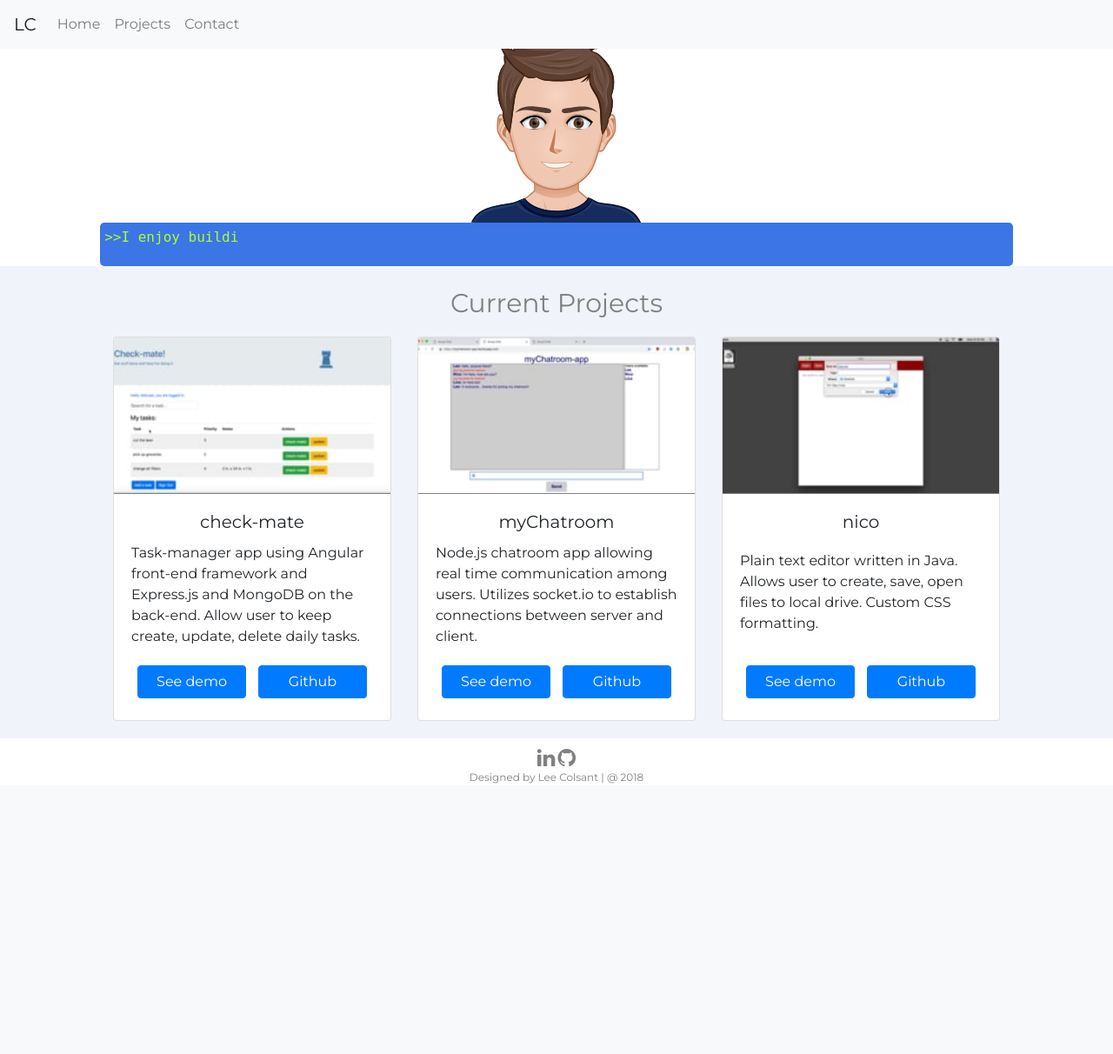
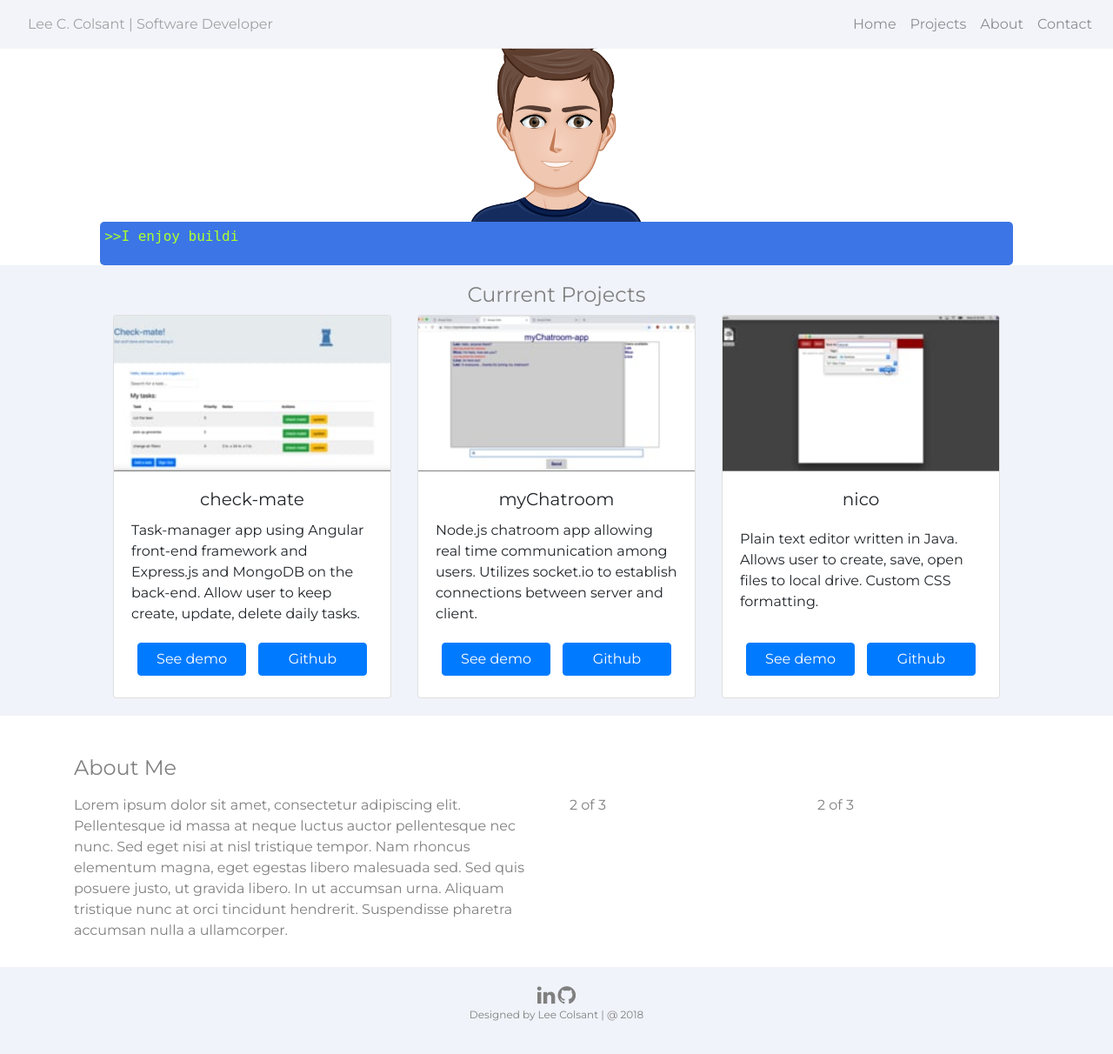
Before and after one commit to lcolsant/Portfolio, a Flask app: page / in a window 1280 px wide. Shown: the whole page at 87% size. Before the commit the page ends 901 px from the top, so only its background shows below. Run offline with Flask 2, Linux system fonts and the light colour scheme; some libraries are stand-ins or nearby versions.

Commit message:
adjusting nav footer

```diff
--- a/static/styles.css
+++ b/static/styles.css
@@ -6,6 +6,11 @@
 body{
     /* font-family: 'Josefin Sans', sans-serif; */
     font-family: 'Montserrat', sans-serif;
+}
+
+.navbar {
+    color: gray;
+    opacity: 30%;
 }
 
 
@@ -27,6 +32,7 @@
 .main-top {
     width: 100%;
     text-align: center;
+    margin-top: 55px;
 
 }
 
@@ -105,16 +111,50 @@
       /* display: inline-block; */
   }
 
+.navbar {
+    background-color: #f0f3f9;
+    opacity: 0.85;
+
+}
+
+  #about{
+      /* height: 400px; */
+      padding: 30px;
+      /* display: inline-block; */
+      margin: 0 auto;
+      /* text-align: center; */
+      color: gray;
+
+  }
+
+  /* .about-left {
+      width: 40%;
+      border: 1px dotted red;
+      display: inline-block;
+      text-align: left;
+      margin-left: 10px;
+  }
+
+  .about-right {
+    width: 40%;
+    border: 1px dotted red;
+    display: inline-block;
+    text-align: left;
+    margin-left: 10px;
+
+
+  } */
+
 
 
 footer {
     /* border: 1px solid green; */
     width: 100%;
-    height: 50px;
-    padding: 10px;
+    padding: 20px;
     text-align: center;
     color: gray;
     font-size: 12px;
+    background-color: #f0f3f9;
 
 
 }
--- a/templates/index.html
+++ b/templates/index.html
@@ -8,24 +8,29 @@
     <link rel="stylesheet" href="https://cdnjs.cloudflare.com/ajax/libs/font-awesome/4.7.0/css/font-awesome.min.css">
     <link href="https://fonts.googleapis.com/css?family=Montserrat:300,400" rel="stylesheet">
     <link rel="stylesheet" href="../static/styles.css">
-    <title>LC Portfolio</title>
+    <!-- <script src="https://ajax.googleapis.com/ajax/libs/jquery/3.3.1/jquery.min.js"></script> -->
+    <title>Lee C. Colsant | Software Developer</title>
 </head>
 <body>
-    <nav class="navbar navbar-expand-lg navbar-light bg-light">
-        <a class="navbar-brand" href="#">LC</a>
+    <div id="top"></div>
+    <nav class="navbar navbar-expand-lg fixed-top  navbar-light ">
+        <a class="navbar" href="#">Lee C. Colsant | Software Developer</a>
         <button class="navbar-toggler" type="button" data-toggle="collapse" data-target="#navbarNav" aria-controls="navbarNav" aria-expanded="false" aria-label="Toggle navigation">
             <span class="navbar-toggler-icon"></span>
         </button>
         <div class="collapse navbar-collapse" id="navbarNav">
-            <ul class="navbar-nav">
+            <ul class="navbar-nav ml-auto">
                 <li class="nav-item">
-                    <a class="nav-link" href="#">Home <span class="sr-only">(current)</span></a>
+                    <a class="nav-link" href="#top">Home <span class="sr-only">(current)</span></a>
                 </li>
                 <li class="nav-item">
-                    <a class="nav-link" href="#projects">Projects</a>
+                    <a class="nav-link" href="#projectanchor">Projects</a>
                 </li>
                 <li class="nav-item">
-                    <a class="nav-link" href="#">Contact</a>
+                    <a class="nav-link" href="#about">About</a>
+                </li>
+                <li class="nav-item">
+                    <a class="nav-link" href="#contact">Contact</a>
                 </li>
             </ul>
         </div>
@@ -40,8 +45,9 @@
             </div>
             <div class="main-bottom">
                 <div id="projects">
-                    <p>Current Projects</p>
+                    <h4>Currrent Projects</h4>
                 </div>
+                <div id="projectanchor"></div>
                 <div class="row justify-content-center">
 
                     <div class="card-deck">
@@ -84,6 +90,44 @@
                  </div>
             </div>
         </div>
+        <div id="about">
+            <!-- <div class="about-left col-4">
+                <p>
+                        Lorem ipsum dolor sit amet, consectetur adipiscing elit. Pellentesque id massa at neque luctus auctor pellentesque nec nunc. Sed eget nisi at nisl tristique tempor. Nam rhoncus elementum magna, eget egestas libero malesuada sed. Sed quis posuere justo, ut gravida libero. In ut accumsan urna. Aliquam tristique nunc at orci tincidunt hendrerit. Suspendisse pharetra accumsan nulla a ullamcorper. Suspendisse potenti. Sed volutpat nunc eu felis aliquet vestibulum. Integer egestas hendrerit metus, imperdiet viverra nisi euismod non. Sed molestie tempor faucibus. Vestibulum nec diam laoreet velit vestibulum gravida ac vel nisl. Curabitur faucibus blandit mauris vitae euismod. Sed turpis purus, fermentum ut metus nec, sagittis mattis turpis. Praesent eleifend odio sed erat sagittis, eget pulvinar velit auctor.
+
+
+                </p>
+            </div>
+            <div class="about-right col-6">
+                <p>
+                        Lorem ipsum dolor sit amet, consectetur adipiscing elit. Pellentesque id massa at neque luctus auctor pellentesque nec nunc. Sed eget nisi at nisl tristique tempor. Nam rhoncus elementum magna, eget egestas libero malesuada sed. Sed quis posuere justo, ut gravida libero. In ut accumsan urna. Aliquam tristique nunc at orci tincidunt hendrerit. Suspendisse pharetra accumsan nulla a ullamcorper. Suspendisse potenti. Sed volutpat nunc eu felis aliquet vestibulum. Integer egestas hendrerit metus, imperdiet viverra nisi euismod non. Sed molestie tempor faucibus. Vestibulum nec diam laoreet velit vestibulum gravida ac vel nisl. Curabitur faucibus blandit mauris vitae euismod. Sed turpis purus, fermentum ut metus nec, sagittis mattis turpis. Praesent eleifend odio sed erat sagittis, eget pulvinar velit auctor.
+
+
+                </p>
+            </div> -->
+
+            <div class="container">
+                <div class="row">
+                    <div class="col-sm-12">
+                        <p>
+                            <h4>About Me</h4>
+                        </p>
+                    </div>
+                </div>
+                <div class="row">
+                    <div class="col-sm-6 col-12">
+                            Lorem ipsum dolor sit amet, consectetur adipiscing elit. Pellentesque id massa at neque luctus auctor pellentesque nec nunc. Sed eget nisi at nisl tristique tempor. Nam rhoncus elementum magna, eget egestas libero malesuada sed. Sed quis posuere justo, ut gravida libero. In ut accumsan urna. Aliquam tristique nunc at orci tincidunt hendrerit. Suspendisse pharetra accumsan nulla a ullamcorper.
+                    </div>
+                    <div class="col-sm-3 col-12">
+                    2 of 3
+                    </div>
+                    <div class="col-sm-3 col-12">
+                    2 of 3
+                    </div>
+                </div>
+            </div>
+
+        </div>
     </div>
     <footer>
         <div class="icons">
@@ -92,6 +136,19 @@
         </div>
         <p> Designed by Lee Colsant | @ 2018 </p>
     </footer>
+
+    <!--smmooth scroll script-->
+    <script>
+        document.querySelectorAll('a[href^="#"]').forEach(anchor => {
+            anchor.addEventListener('click', function (e) {
+                e.preventDefault();
+
+                document.querySelector(this.getAttribute('href')).scrollIntoView({
+                    behavior: 'smooth'
+                });
+            });
+        });
+    </script>
 
     <!-- <div id="magic"></div> -->
     <script>
```
